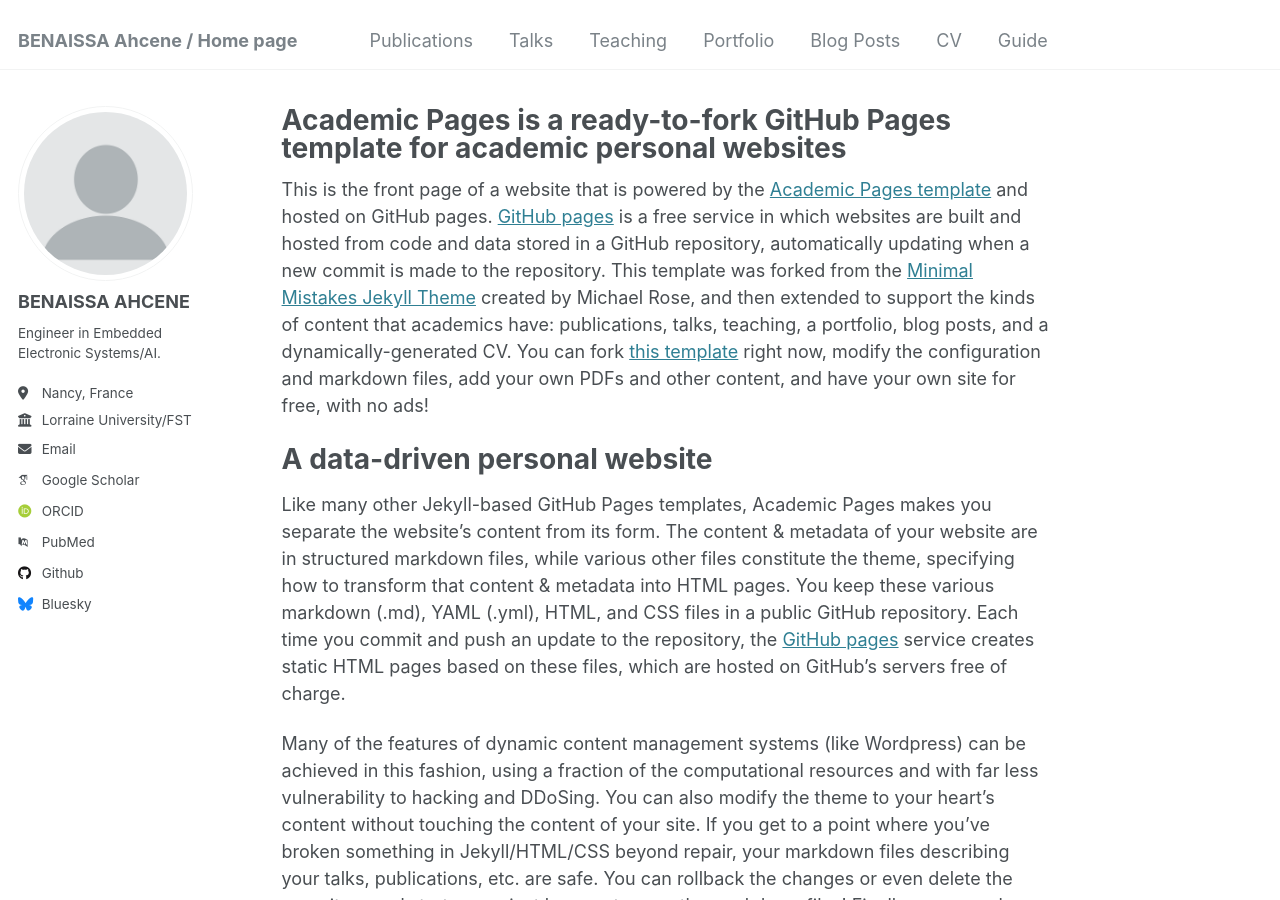
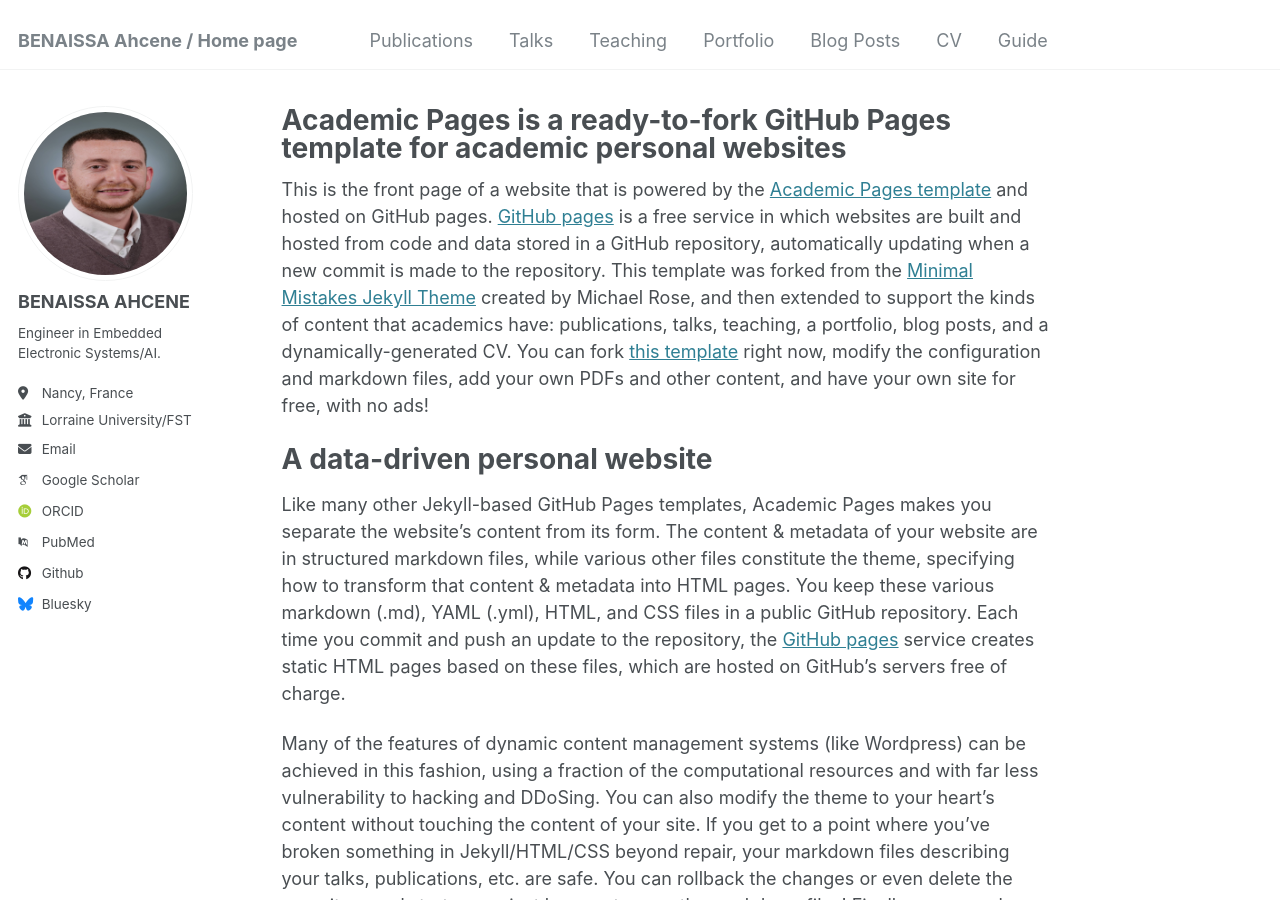
Before and after one commit to ahcene-py/AhceneBenaissa.github.io, a Jekyll site: the page built from _pages/about.md, in a window 1280 px wide and 900 px high. Built offline with Jekyll 4.4.1, drawn with Linux system fonts in a browser that asks for light colours; some web fonts are replaced.

Commit message:
Update _config.yml

```diff
--- a/_config.yml
+++ b/_config.yml
@@ -17,7 +17,7 @@
 # ================================
 author:
   # Informations biographiques
-  avatar           : "profile.png"  # Image de profil de l'auteur (placée dans le dossier approprié)
+  avatar           : "720png.png"  # Image de profil de l'auteur (placée dans le dossier approprié)
   name             : "BENAISSA AHCENE"  # Nom complet de l'auteur
   pronouns         : # Par exemple "he/him" si nécessaire
   bio              : "Engineer in Embedded Electronic Systems/AI."  # Biographie courte de l'auteur
```
